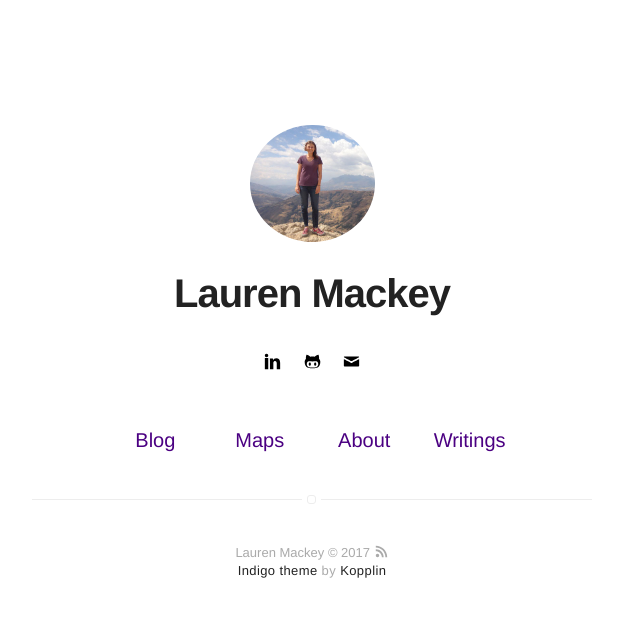
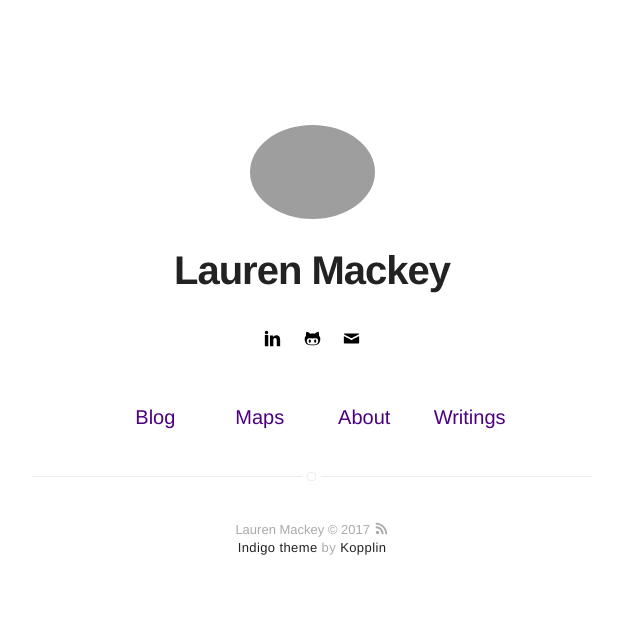
Before and after one commit to laurenmackey/laurenmackey.github.io, a Jekyll site: the page built from index.html, in a window 1280 px wide. Shown: the top 617 px of the page, without its empty margins (328-968 px from the left). Built offline with Jekyll 4.4.1, drawn with Linux system fonts in a browser that asks for light colours.

Commit message:
Updating profile picture

```diff
--- a/_config.yml
+++ b/_config.yml
@@ -5,7 +5,7 @@
 # if it's an external image, update below for true
 # better with square images
 external-image: false
-picture: 'assets/images/dsc00842_2.jpg'
+picture: 'assets/images/IMG_6393.jpg'
 
 url: http://laurenmackey.com
 
```
Also changed, not shown: 5 other files.
